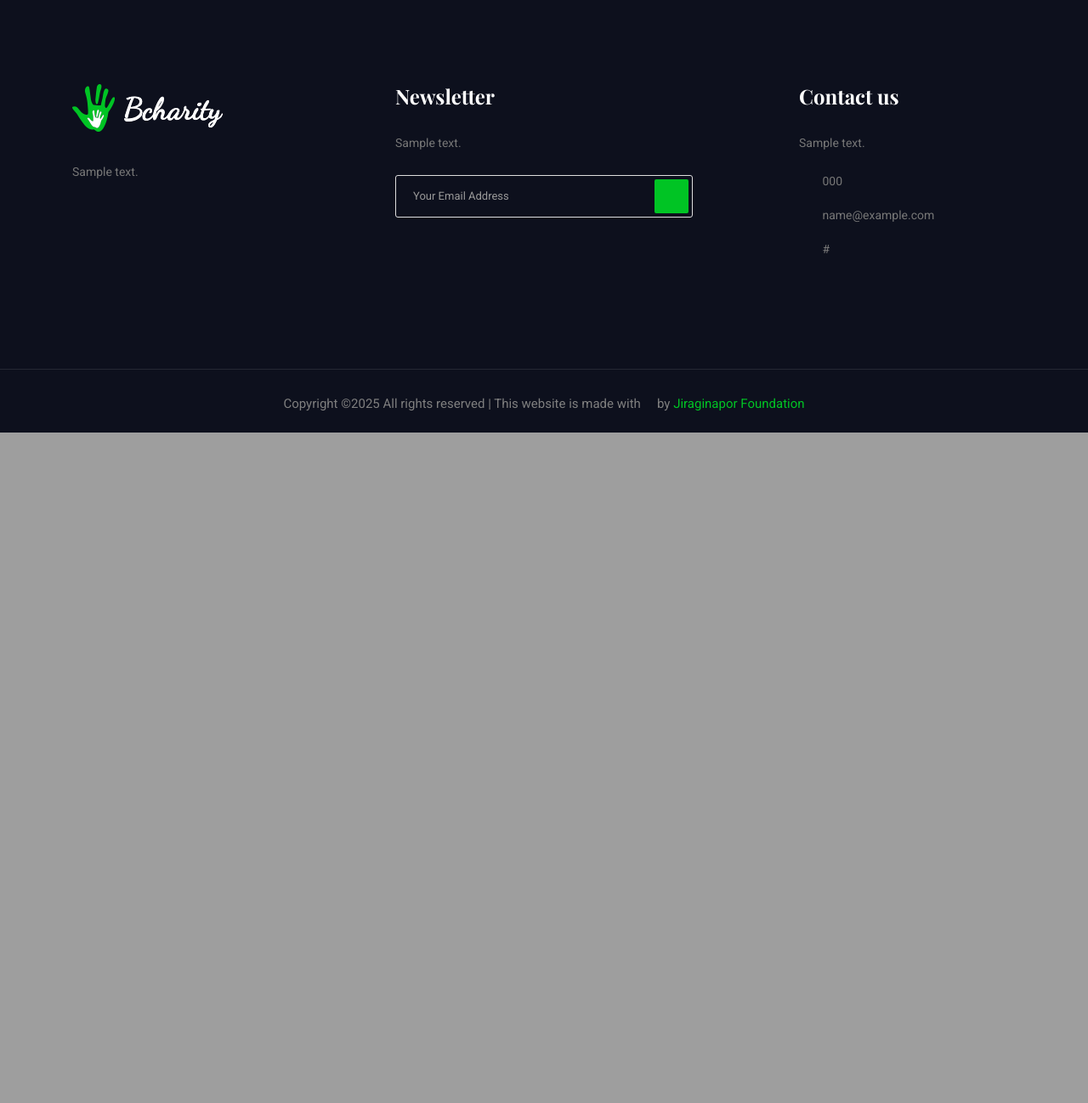
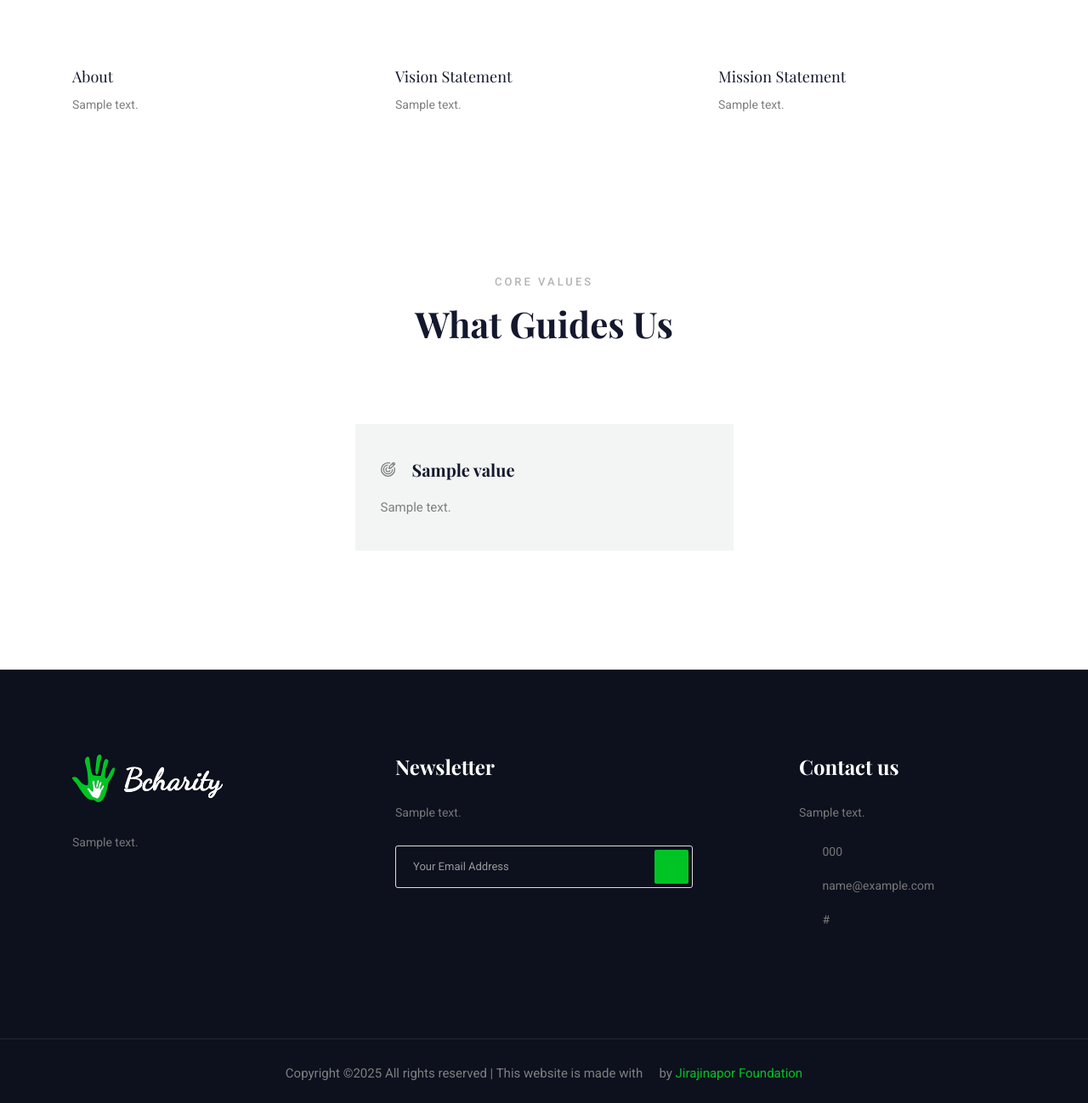
Before and after one commit to Rasonaapo/foundation, a Django app: page /about/ in a window 1280 px wide. Shown: the part 625-1923 px from the top of the page at 85% size. Before the commit the page ends 1134 px from the top, so only its background shows below. Run offline with Django 5.2, Linux system fonts and the light colour scheme; tables that the repository leaves empty hold one stand-in row (values such as "Sample post"); some libraries are stand-ins or nearby versions; some web fonts are replaced.

Commit message:
about completed yet to decide on board inclusiveness

```diff
--- a/about/admin.py
+++ b/about/admin.py
@@ -17,6 +17,12 @@ class ValueAdmin(admin.ModelAdmin):
     search_fields = ('name',)
     ordering = ('name',)
 
+class IntroductionAdmin(admin.ModelAdmin):
+    list_display = ('text', 'created_at', 'updated_at')
+    search_fields = ('text',)
+    ordering = ('-created_at',)
+
 admin.site.register(Mission, MissionAdmin)
 admin.site.register(Vision, VisionAdmin)
 admin.site.register(Value, ValueAdmin)
+admin.site.register(Introduction, IntroductionAdmin)
--- a/about/models.py
+++ b/about/models.py
@@ -34,7 +34,18 @@ class Value(models.Model):
     class Meta:
         verbose_name = "Value"
         verbose_name_plural = "Values"
-        ordering = ['name']
+        ordering = ['created_at']
 
     def __str__(self):
         return self.name
+
+class Introduction(models.Model):
+    text = models.TextField("Introduction Text")
+    created_at = models.DateTimeField(auto_now_add=True)
+    updated_at = models.DateTimeField(auto_now=True)
+
+    class Meta:
+        verbose_name_plural = "Introduction"
+
+    def __str__(self):
+        return self.text[:60]
--- a/about/templates/about/about.html
+++ b/about/templates/about/about.html
@@ -1,4 +1,5 @@
 {% extends 'core/base.html' %}
+{% load static %}
 
 
 
@@ -6,5 +7,76 @@
   {% include 'core/breadcrumb.html' with page_title='about us' %}
 
 <!-- Your About page content goes here -->
+<!-- about, vision, mission-->
+    <div class="whole-wrap">
+		<div class="container box_1170">
+
+			<div class="section-top-border">
+				<h3 class="mb-30"></h3>
+				<div class="row">
+					<div class="col-md-4">
+						<div class="single-defination">
+							<h4 class="mb-20">About </h4>
+							<p>{{ introduction.text|default:"This section must come from the Introduction table of About App" }}</p>
+						</div>
+					</div>
+					<div class="col-md-4">
+						<div class="single-defination">
+							<h4 class="mb-20">Vision Statement</h4>
+							<p>{{ vision.text|default:"This section must come from the Vision table of About App" }}</p>
+						</div>
+					</div>
+					<div class="col-md-4">
+						<div class="single-defination">
+							<h4 class="mb-20">Mission Statement</h4>
+							<p>{{ mission.text|default:"This section must come from the Mission table of About App" }}</p>
+						</div>
+					</div>
+				</div>
+			</div>
+        </div>
+    </div>
+
+   <section class="feature_part">
+    <div class="container">
+        <div class="row justify-content-center">
+            <div class="col-xl-8">
+                <div class="section_tittle text-center">
+                    <p>Core Values</p>
+                    <h2>What Guides Us</h2>
+                </div>
+            </div>
+        </div>
+        <div class="row justify-content-center">
+            {% if values %}
+                {% for value in values %}
+                    <div class="col-lg-5 col-sm-6">
+                        <div class="single_feature">
+                            <div class="single_feature_part">
+                                <div class="d-flex align-items-center">
+                                    {% if value.icon %}
+                                        <img src="{{ value.icon.url }}" alt="{{ value.title }}">
+                                    {% else %}
+                                        <img src="{% static 'img/icon/passion_1.svg' %}" alt="">
+                                    {% endif %}
+                                    <h4>{{ value.name }}</h4>
+                                </div>
+                                <p>{{ value.description }}</p>
+                            </div>
+                        </div>
+                    </div>
+                    {% if forloop.counter|divisibleby:4 %}
+                        </div><div class="row justify-content-center">
+                    {% endif %}
+                {% endfor %}
+            {% else %}
+                <div class="col-12 text-center">
+                    <p class="text-muted">No values added yet. Add some core values in the admin to display them here.</p>
+                </div>
+            {% endif %}
+        </div>
+    </div>
+</section>
+
 
 {% endblock %}
--- a/about/views.py
+++ b/about/views.py
@@ -1,5 +1,5 @@
 from django.views.generic import TemplateView, ListView
-from .models import Mission, Vision, Value
+from .models import Mission, Vision, Value, Introduction
 
 
 class AboutPageView(TemplateView):
@@ -7,6 +7,7 @@ class AboutPageView(TemplateView):
 
     def get_context_data(self, **kwargs):
         context = super().get_context_data(**kwargs)
+        context['introduction'] = Introduction.objects.first()
         context['mission'] = Mission.objects.first()
         context['vision'] = Vision.objects.first()
         context['values'] = Value.objects.all()
--- a/core/templates/core/base.html
+++ b/core/templates/core/base.html
@@ -3,6 +3,7 @@
 <html lang="en">
 <head>
   <!-- …meta tags… -->
+  <link rel="icon" href="{% static 'img/jirag_logo.jpeg' %}">
 
   <!-- 1️⃣ Bootstrap & Colorlib CSS (keep this order) -->
   <link rel="stylesheet" href="{% static 'css/bootstrap.min.css' %}">
--- a/core/templates/core/footer.html
+++ b/core/templates/core/footer.html
@@ -84,7 +84,7 @@
                         <div class="row">
                             <div class="col-lg-12">
                                 <p class="footer-text m-0"><!-- Link back to Colorlib can't be removed. Template is licensed under CC BY 3.0. -->
-Copyright &copy;<script data-cfasync="false" src="../../cdn-cgi/scripts/5c5dd728/cloudflare-static/email-decode.min.js"></script><script>document.write(new Date().getFullYear());</script> All rights reserved | This website is made with <i class="ti-heart" aria-hidden="true"></i> by <a href="" target="_blank">Jiraginapor Foundation</a>
+Copyright &copy;<script data-cfasync="false" src="../../cdn-cgi/scripts/5c5dd728/cloudflare-static/email-decode.min.js"></script><script>document.write(new Date().getFullYear());</script> All rights reserved | This website is made with <i class="ti-heart" aria-hidden="true"></i> by <a href="" target="_blank">Jirajinapor Foundation</a>
 <!-- Link back to Colorlib can't be removed. Template is licensed under CC BY 3.0. --></p>
                             </div>
                         </div>
```
Also changed, not shown: board/templates/board/board.html (+10 -0 lines), media_gallery/templates/media_gallery/gallery.html (+10 -0 lines), about/migrations/0002_introduction_model_created.py (added), about/migrations/0003_introdution_renamed.py (added), about/migrations/0004_alter_value_options.py (added), static/img/subpage_banner1.jpeg (deleted), static/img/tab_banner.jpg, static/img/tab_banner_.jpg (added).
